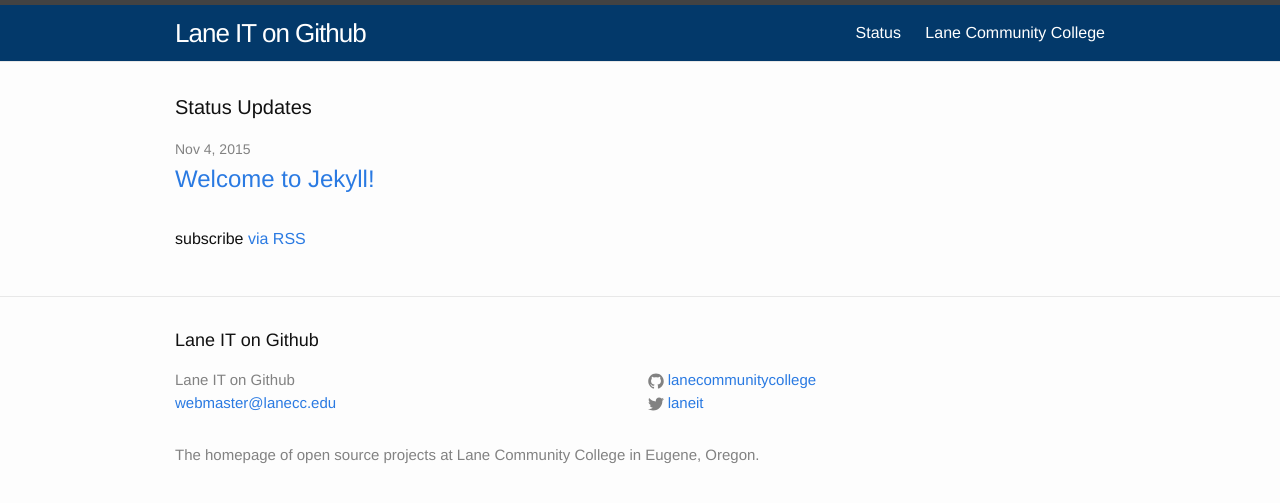
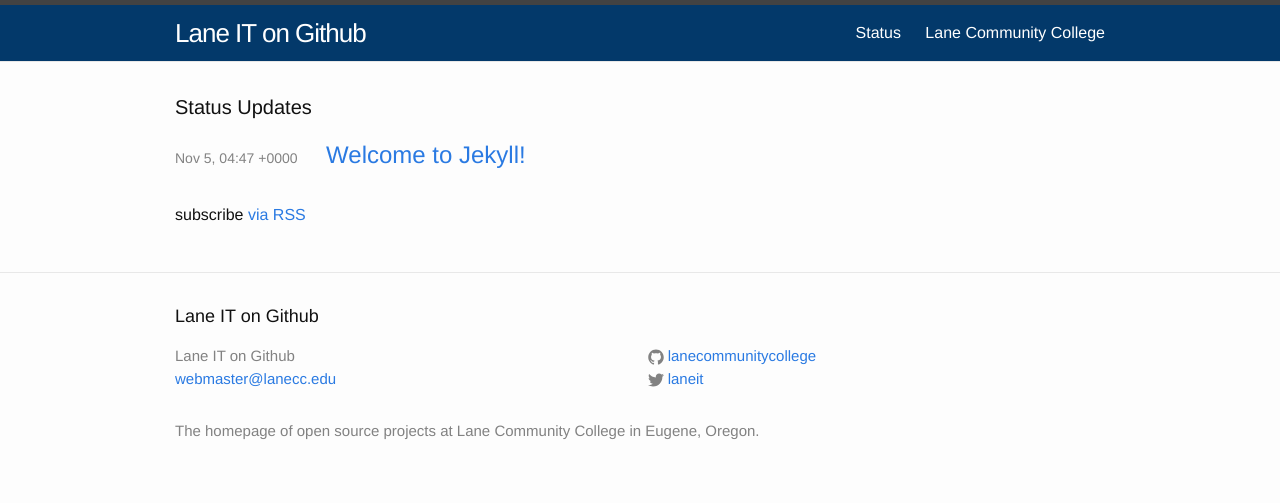
Before and after one commit to LaneCommunityCollege/lanecommunitycollege.github.io, a Jekyll site: the page built from status.html, in a window 1280 px wide. Shown: the top 503 px of the page. Built offline with Jekyll 4.4.1, drawn with Linux system fonts in a browser that asks for light colours.

Commit message:
fixed time handling

```diff
--- a/_posts/2015-11-04-welcome-to-jekyll.markdown
+++ b/_posts/2015-11-04-welcome-to-jekyll.markdown
@@ -1,7 +1,7 @@
 ---
 layout: post
 title:  "Welcome to Jekyll!"
-date:   2015-11-04 20:47:42
+date:   2015-11-04 20:47:42 PST
 ---
 You’ll find this post in your `_posts` directory. Go ahead and edit it and re-build the site to see your changes. You can rebuild the site in many different ways, but the most common way is to run `jekyll serve`, which launches a web server and auto-regenerates your site when a file is updated.
 
--- a/_sass/_layout.scss
+++ b/_sass/_layout.scss
@@ -253,3 +253,15 @@
 .home {
     text-align: center;
 }
+
+.status {
+    h2 {
+        display: inline-block;
+        margin-left: 1em;
+    }
+    .post-list {
+        li {
+            margin-bottom: 0.25em;
+        }
+    }
+}
--- a/status.html
+++ b/status.html
@@ -5,11 +5,11 @@ layout: default
 <div class="status">
 
   <h1 class="page-heading">Status Updates</h1>
-
+  <div class="updates-wrapper">
       <ul class="post-list">
         {% for post in site.posts %}
           <li>
-        <span class="post-meta">{{ post.date | date: "%b %-d, %Y" }}</span>
+            <span class="post-meta">{{ post.date | date: "%b %-d, %H:%M %z" }}</span>
 
             <h2>
               <a class="post-link" href="{{ post.url | prepend: site.baseurl }}">{{ post.title }}</a>
@@ -17,7 +17,7 @@ layout: default
           </li>
         {% endfor %}
       </ul>
-
+  </div>
   <p class="rss-subscribe">subscribe <a href="{{ "/feed.xml" | prepend: site.baseurl }}">via RSS</a></p>
 
 </div>
```
Lines whose indentation alone changed are shown as unchanged.
